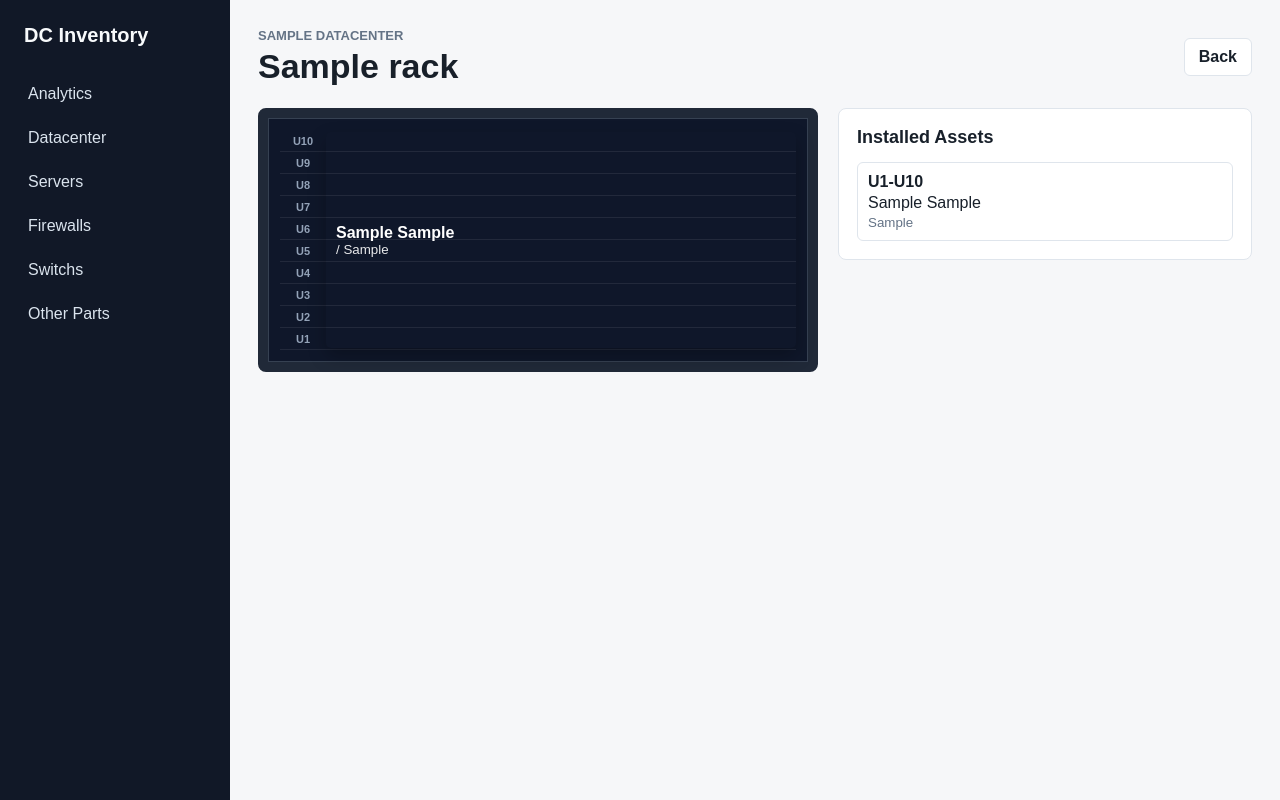
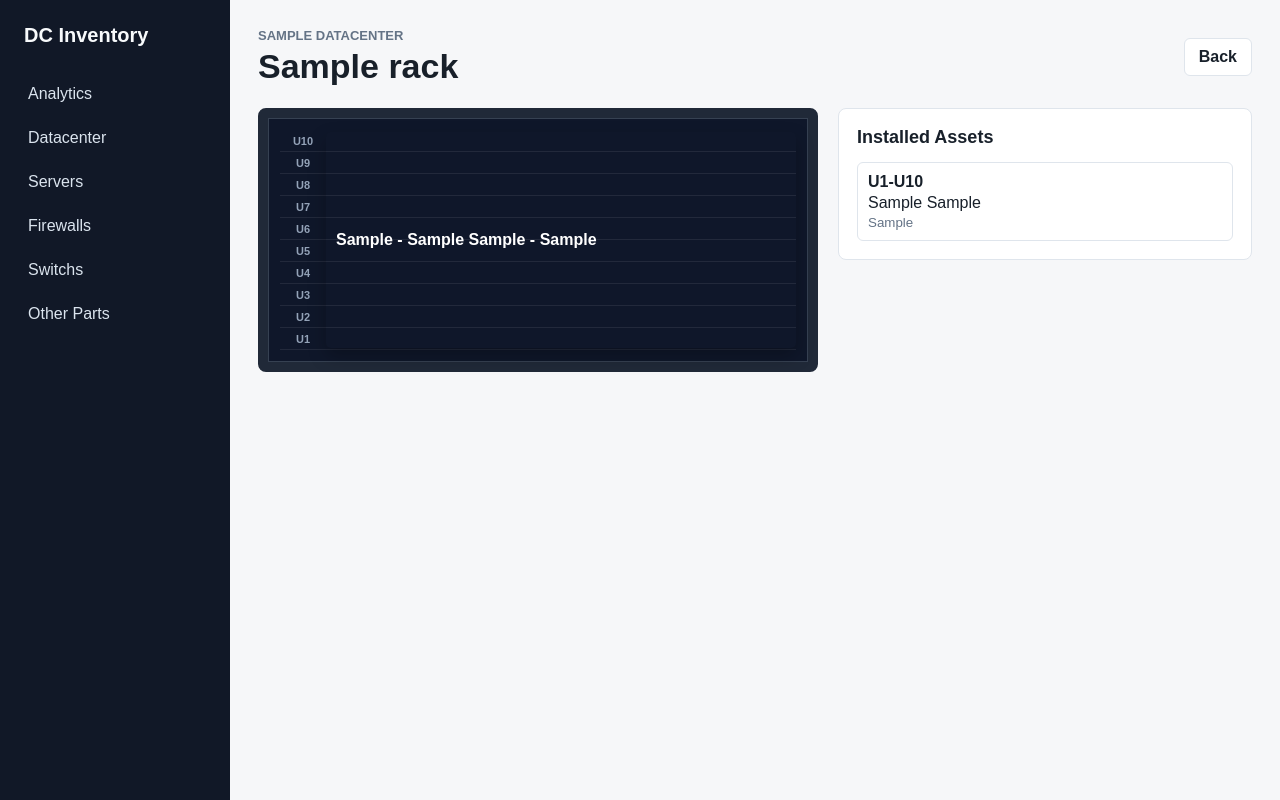
Before and after one commit to gsarioz/datacenter_inventory, a Flask app: page /datacenters/1/racks/1 in a window 1280 px wide. Run offline with Flask 3, Linux system fonts and the light colour scheme; tables that the repository leaves empty hold one stand-in row (values such as "Sample post").

Commit message:
Show asset details on rack labels

```diff
--- a/app.py
+++ b/app.py
@@ -109,6 +109,11 @@ class Asset(db.Model):
     @property
     def title(self):
         return f"{self.brand} {self.model}"
+
+    @property
+    def rack_label(self):
+        category = ASSET_CATEGORIES.get(self.category, self.category)
+        return f"{category} - {self.title} - {self.host_ip}"
 
     @property
     def unit_label(self):
--- a/static/app.css
+++ b/static/app.css
@@ -410,23 +410,14 @@ th {
   box-shadow: 0 8px 18px rgba(0,0,0,0.25);
 }
 
-.rack-device strong,
-.rack-device small {
+.rack-device strong {
   overflow: hidden;
   text-overflow: ellipsis;
   white-space: nowrap;
 }
 
-.rack-device small {
-  opacity: 0.9;
-}
-
 .rack-device.size-1 {
   padding-block: 1px;
-}
-
-.rack-device.size-1 small {
-  display: none;
 }
 
 .rack-device.size-1 strong {
--- a/templates/datacenters/rack.html
+++ b/templates/datacenters/rack.html
@@ -18,8 +18,7 @@
         <span class="unit-number">U{{ unit }}</span>
         {% if is_start %}
           <a class="rack-device {{ asset.category }} size-{{ asset.rack_size }}" style="--device-height: {{ (asset.rack_size * 22) - 4 }}px" href="{{ url_for('asset_edit', category=asset.category, asset_id=asset.id) }}">
-            <strong>{{ asset.title }}</strong>
-            <small>{{ categories[asset.category] }} / {{ asset.host_ip }}</small>
+            <strong>{{ asset.rack_label }}</strong>
           </a>
         {% elif not asset %}
           <span class="rack-empty"></span>
```
